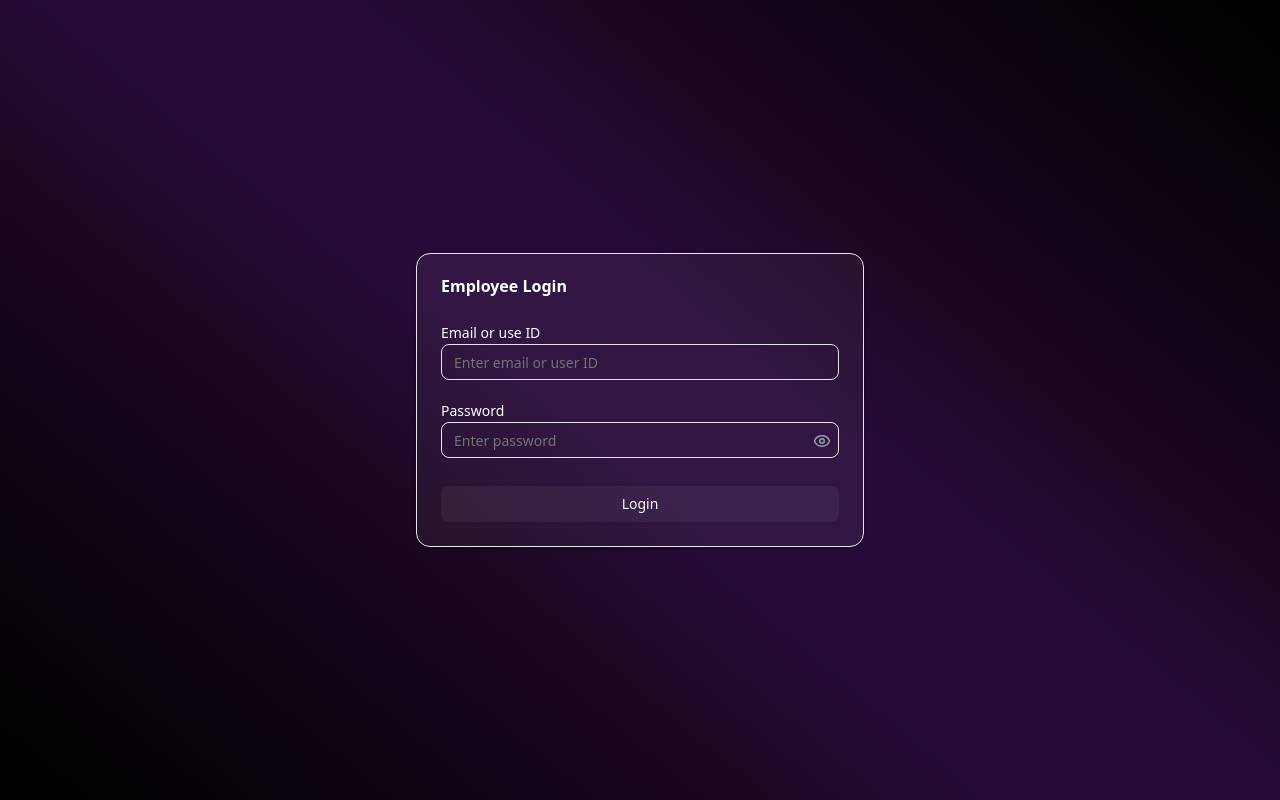
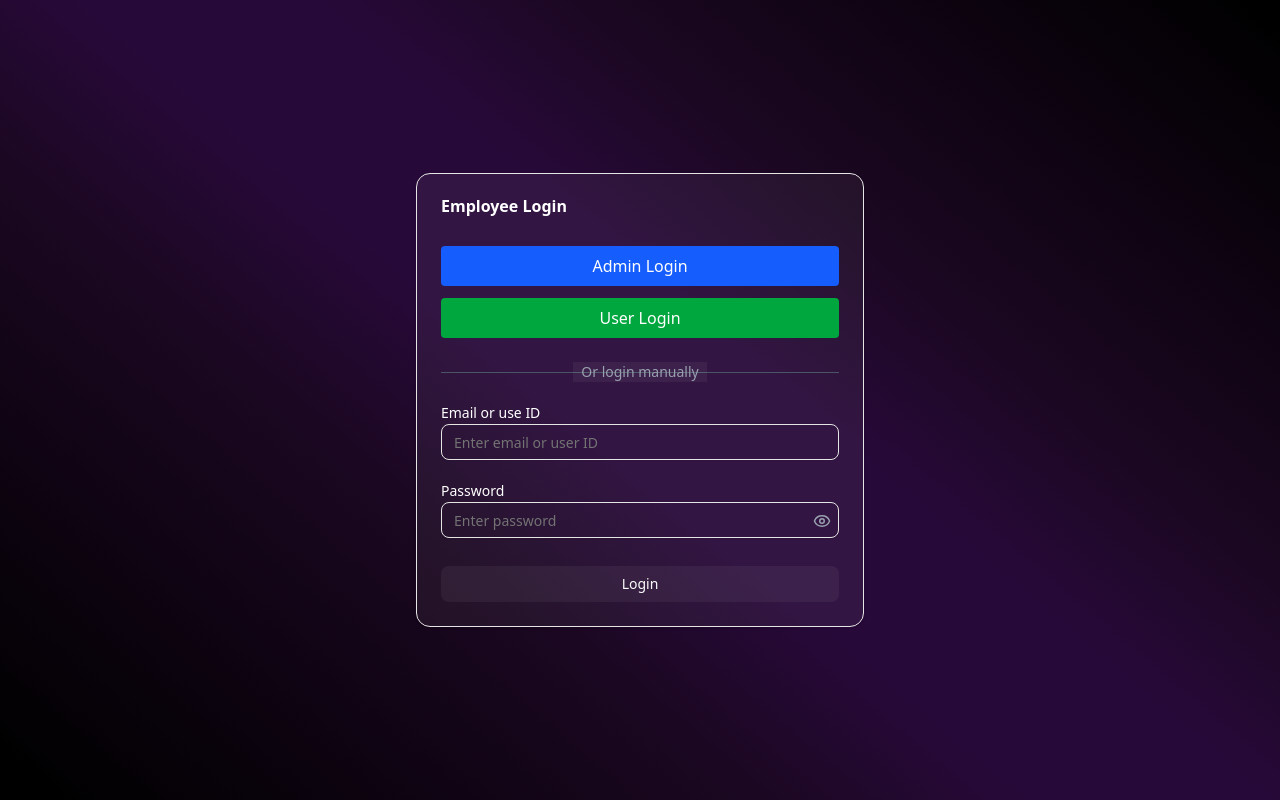
Before and after one commit to twahanur/optiluxbd-attendence-tracker, a Next.js app: page /login in a window 1280 px wide. Built offline with nearby package versions, Linux system fonts and the light colour scheme; no server answers.

Commit message:
Refactor code structure for improved readability and maintainability

```diff
--- a/component/auth/Login.tsx
+++ b/component/auth/Login.tsx
@@ -14,7 +14,7 @@ import { useForm } from "react-hook-form";
 import { toast } from "sonner";
 
 type TLoginData = {
-  identifier: string;
+  email: string;
   password: string;
 };
 const Login = () => {
@@ -54,6 +54,28 @@ const Login = () => {
     }
   };
 
+  const handleFastLogin = async (data: TLoginData) => {
+    const toastId = toast.loading("Logging in...");
+    try {
+      const res = await loginUser(data);
+
+      if (res?.success) {
+        toast.success(res?.message, { id: toastId, duration: 3000 });
+        setIsLoading(false);
+        await refetchUser();
+        reset();
+        router.push("/");
+      }
+    } catch (error: any) {
+      const errorInfo =
+        error?.error ||
+        error?.data?.errors[0]?.message ||
+        error?.data?.message ||
+        "Something went wrong!";
+      toast.error(errorInfo, { id: toastId, duration: 3000 });
+    }
+  };
+
   return (
     <div className="flex items-center justify-center h-full">
       <Card className="w-full max-w-md bg-white/5 text-white">
@@ -62,6 +84,43 @@ const Login = () => {
         </CardHeader>
 
         <CardContent>
+          {/* //! Fast Login Buttons for testing */}
+          <div className="space-y-3 mb-6">
+            <button
+              type="button"
+              onClick={() =>
+                handleFastLogin({
+                  email: "admin@mastery.com",
+                  password: "MasteryAdminPassword@123",
+                })
+              }
+              className="w-full bg-blue-600 hover:bg-blue-700 text-white font-medium py-2 px-4 rounded transition">
+              <span>Admin Login</span>
+            </button>
+            <button
+              type="button"
+              onClick={() =>
+                handleFastLogin({
+                  email: "user1@mastery.com",
+                  password: "MasteryAdminPassword@123",
+                })
+              }
+              className="w-full bg-green-600 hover:bg-green-700 text-white font-medium py-2 px-4 rounded transition">
+              <span>User Login</span>
+            </button>
+          </div>
+          {/* //! Fast Login Buttons for testing */}
+
+          <div className="relative mb-6">
+            <div className="absolute inset-0 flex items-center">
+              <div className="w-full border-t border-gray-600"></div>
+            </div>
+            <div className="relative flex justify-center text-sm">
+              <span className="px-2 bg-white/5 text-gray-400">
+                Or login manually
+              </span>
+            </div>
+          </div>
           <form onSubmit={handleSubmit(onSubmit)} className="space-y-6">
             {/* Email or user id*/}
             <div className="space-y-1">
@@ -69,14 +128,12 @@ const Login = () => {
               <Input
                 type="text"
                 placeholder="Enter email or user ID"
-                {...register("identifier", {
+                {...register("email", {
                   required: "Email is required",
                 })}
               />
-              {errors.identifier && (
-                <p className="text-sm text-red-500">
-                  {errors.identifier.message}
-                </p>
+              {errors.email && (
+                <p className="text-sm text-red-500">{errors.email.message}</p>
               )}
             </div>
 
@@ -93,8 +150,7 @@ const Login = () => {
               <button
                 type="button"
                 onClick={() => setOpen(!open)}
-                className="absolute right-2 top-7 text-gray-400 hover:text-gray-600 dark:text-gray-300 dark:hover:text-gray-100"
-              >
+                className="absolute right-2 top-7 text-gray-400 hover:text-gray-600 dark:text-gray-300 dark:hover:text-gray-100">
                 {open ? <EyeOff size={18} /> : <Eye size={18} />}
               </button>
               {errors.password && (
@@ -108,8 +164,7 @@ const Login = () => {
             <Button
               type="submit"
               disabled={isSubmitting}
-              className="w-full bg-white/5 cursor-pointer"
-            >
+              className="w-full bg-white/5 cursor-pointer">
               Login
             </Button>
           </form>
```
Also changed, not shown: 1 other file (tests, documents, lock files or other folders).
